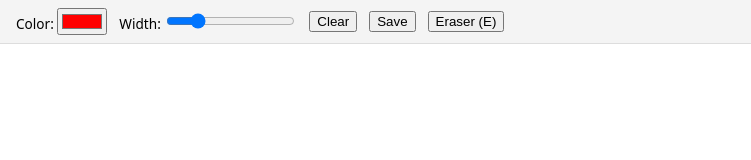
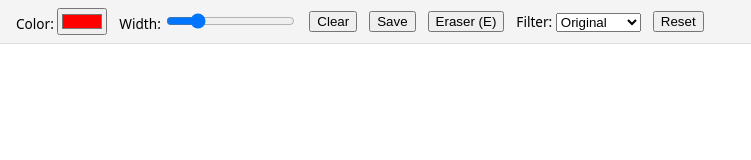
Before and after one commit to Hayapurchase/htcanvas, a plain HTML site: page index.html in a window 1280 px wide. Shown: the whole page, without its empty margins (0-751 px from the left). Drawn offline with Linux system fonts and the light colour scheme.

Commit message:
Update index.html

```diff
--- a/index.html
+++ b/index.html
@@ -9,40 +9,42 @@
         <style>
             html,
             body{
-                padding:0;
-                margin:0;
+                padding: 0;
+                margin: 0;
             }
 
-            /* Toolbar */
+            /* Toolbar / controls container */
             #controls{
-                display:flex;
-                align-items:center;
-                gap:.75rem;
-                padding:.5rem 1rem;
+                display: flex;
+                align-items: center;
+                gap: .75rem;
+                padding: .5rem 1rem;
                 background:#f4f4f4;
                 border-bottom:1px solid #ddd;
-                box-sizing:border-box;
+                box-sizing: border-box;
             }
 
             #controls label{
                 font-size:.85rem;
-                font-family:system-ui,sans-serif;
+                font-family: system-ui, sans-serif;
             }
 
             canvas{
                 background-color:white;
+                /* Make canvas take the rest of the viewport */
                 display:block;
                 width:100vw;
-                height:calc(100vh - 48px); /* leave room for toolbar */
+                height:calc(100vh - 48px); /* approx toolbar height */
                 cursor: crosshair;         /* default cursor for drawing */
             }
 
             /* Cursor shown when eraser mode is active.
-               (index.js toggles the .erasing class) */
+               (JavaScript will add/remove the .erasing class.) */
             canvas.erasing{
                 cursor: cell;              /* simple visual difference */
             }
         </style>
+        <!-- Custom UI, dat.GUI no longer used -->
         <script defer src = "index.js"></script>
     </head>
     <body>
@@ -59,8 +61,25 @@
             <button id="clearCanvas">Clear</button>
             <button id="saveCanvas">Save</button>
             <button id="toggleEraser">Eraser&nbsp;(E)</button>
+            <!-- Filters -->
+            <label>
+                Filter:
+                <select id="filterSelect">
+                    <option value="none">Original</option>
+                    <option value="grayscale(100%)">Grayscale</option>
+                    <option value="sepia(100%)">Sepia</option>
+                    <option value="blur(3px)">Blur</option>
+                    <option value="brightness(130%)">Brightness</option>
+                    <option value="contrast(150%)">Contrast</option>
+                    <option value="saturate(180%)">Saturate</option>
+                    <option value="invert(100%)">Invert</option>
+                </select>
+            </label>
+            <button id="resetFilter">Reset</button>
         </div>
 
-        <canvas></canvas>
+        <canvas>
+
+        </canvas>
     </body>
 </html>
```
